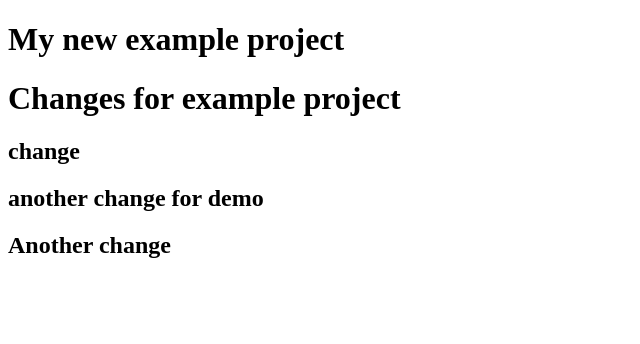
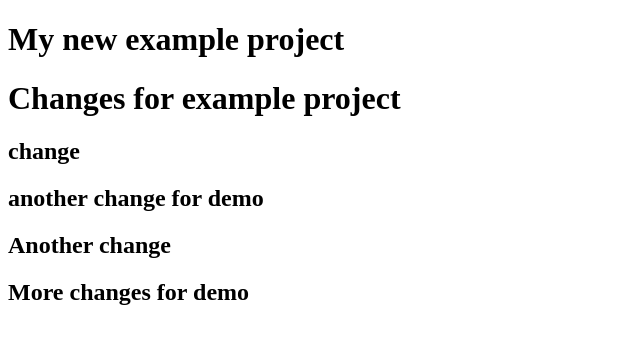
Before and after one commit to Sooova/Canban-Sync-Demo, a plain HTML site: page index.html in a window 1280 px wide. Shown: the whole page, without its empty margins (0-640 px from the left). Drawn offline with Linux system fonts and the light colour scheme.

Commit message:
updated html
updated html for demo purposes
!canban.new(updated demo to show steven, complete)

```diff
--- a/index.html
+++ b/index.html
@@ -12,6 +12,7 @@
     <h2>change</h2>
     <h2>another change for demo</h2>
     <h2>Another change</h2>
+    <h2>More changes for demo</h2>
 
 </body>
 </html>
```
